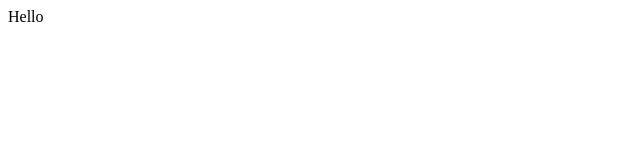
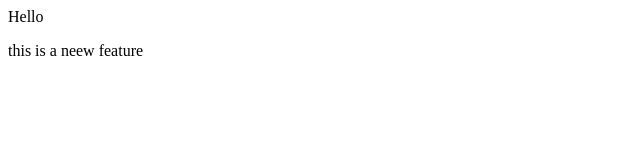
Before and after one commit to VinishaGupta/localrepoo, a plain HTML site: page index.html in a window 1280 px wide. Shown: the whole page, without its empty margins (0-640 px from the left). Drawn offline with Linux system fonts and the light colour scheme.

Commit message:
added new feature

```diff
--- a/index.html
+++ b/index.html
@@ -1 +1,2 @@
 <p>Hello</p>
+<p>this is a neew feature</p>
```
